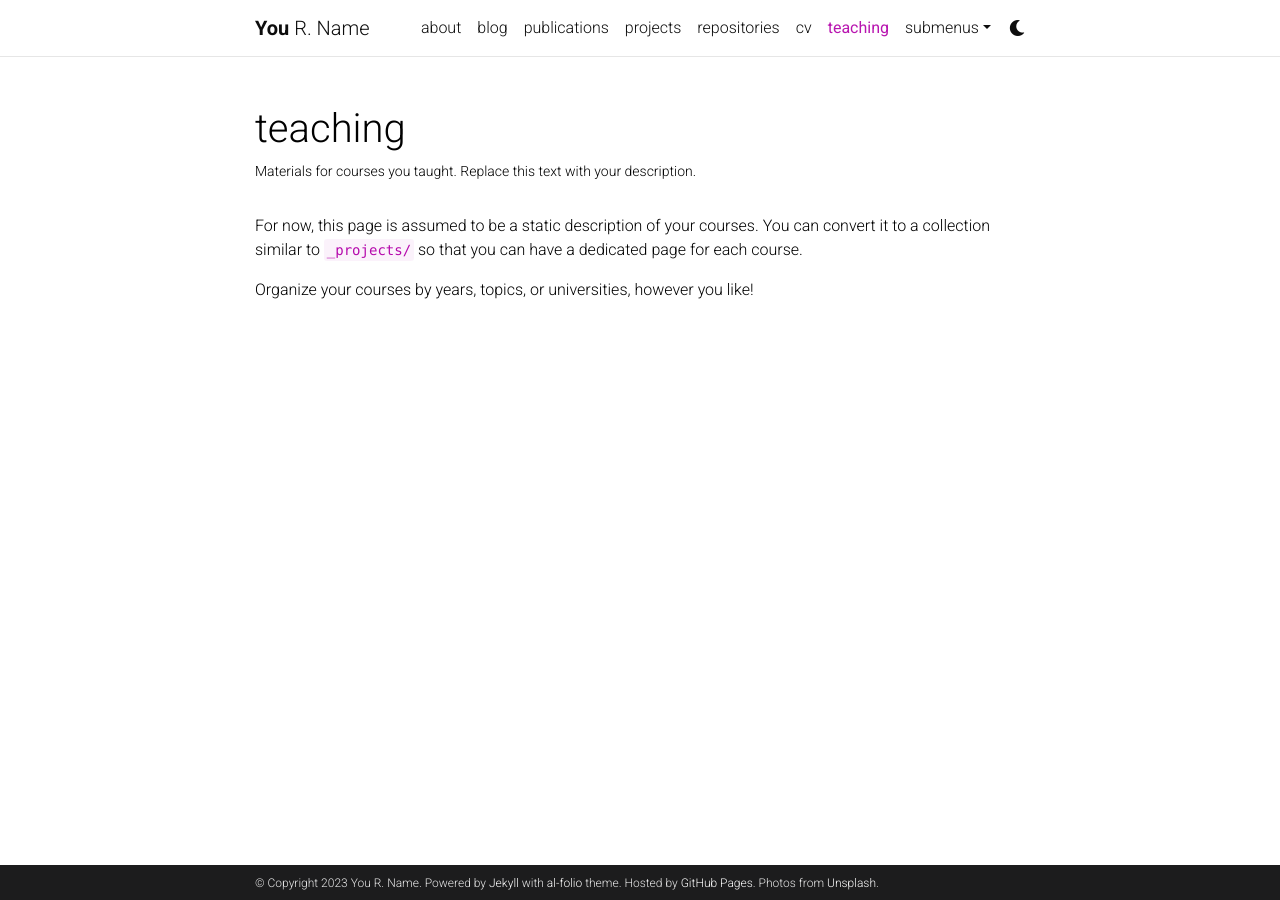
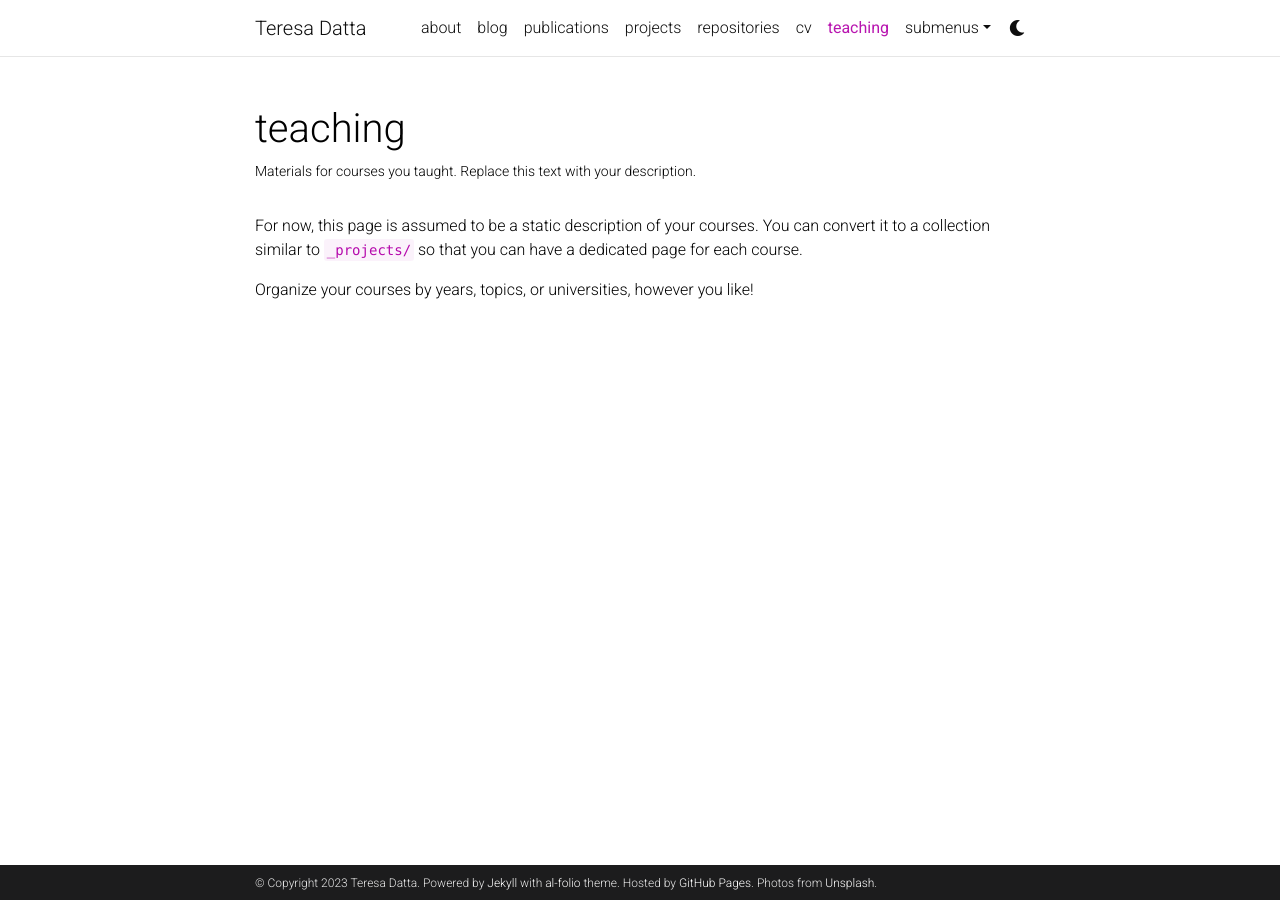
Before and after one commit to teresadatta/teresadatta1.github.io, a Jekyll site: the page built from _pages/teaching.md, in a window 1280 px wide. Built offline with Jekyll 4.4.1, drawn with Linux system fonts in a browser that asks for light colours; comment, search, counter and statistics services are not loaded; a style sheet for code colours, icons or effects is not loaded.

Commit message:
creating website

```diff
--- a/_config.yml
+++ b/_config.yml
@@ -2,10 +2,10 @@
 # Site settings
 # -----------------------------------------------------------------------------
 
-title: blank # the website title (if blank, full name will be used instead)
-first_name: You
-middle_name: R.
-last_name: Name
+title: Teresa Datta # the website title (if blank, full name will be used instead)
+first_name: Teresa
+middle_name:
+last_name: Datta
 email: you@example.com
 description: > # the ">" symbol means to ignore newlines until "footer_text:"
   A simple, whitespace theme for academics. Based on [*folio](https://github.com/bogoli/-folio) design.
@@ -18,8 +18,8 @@
 lang: en # the language of your site (for example: en, fr, cn, ru, etc.)
 icon: ⚛️  # the emoji used as the favicon (alternatively, provide image name in /assets/img/)
 
-url: https://alshedivat.github.io # the base hostname & protocol for your site
-baseurl: /al-folio # the subpath of your site, e.g. /blog/
+url: https://teresadatta.github.io # the base hostname & protocol for your site
+baseurl: # the subpath of your site, e.g. /blog/
 last_updated: false # set to true if you want to display last updated in the footer
 impressum_path:  # set to path to include impressum link in the footer, use the same path as permalink in a page, helps to conform with EU GDPR
 
```
